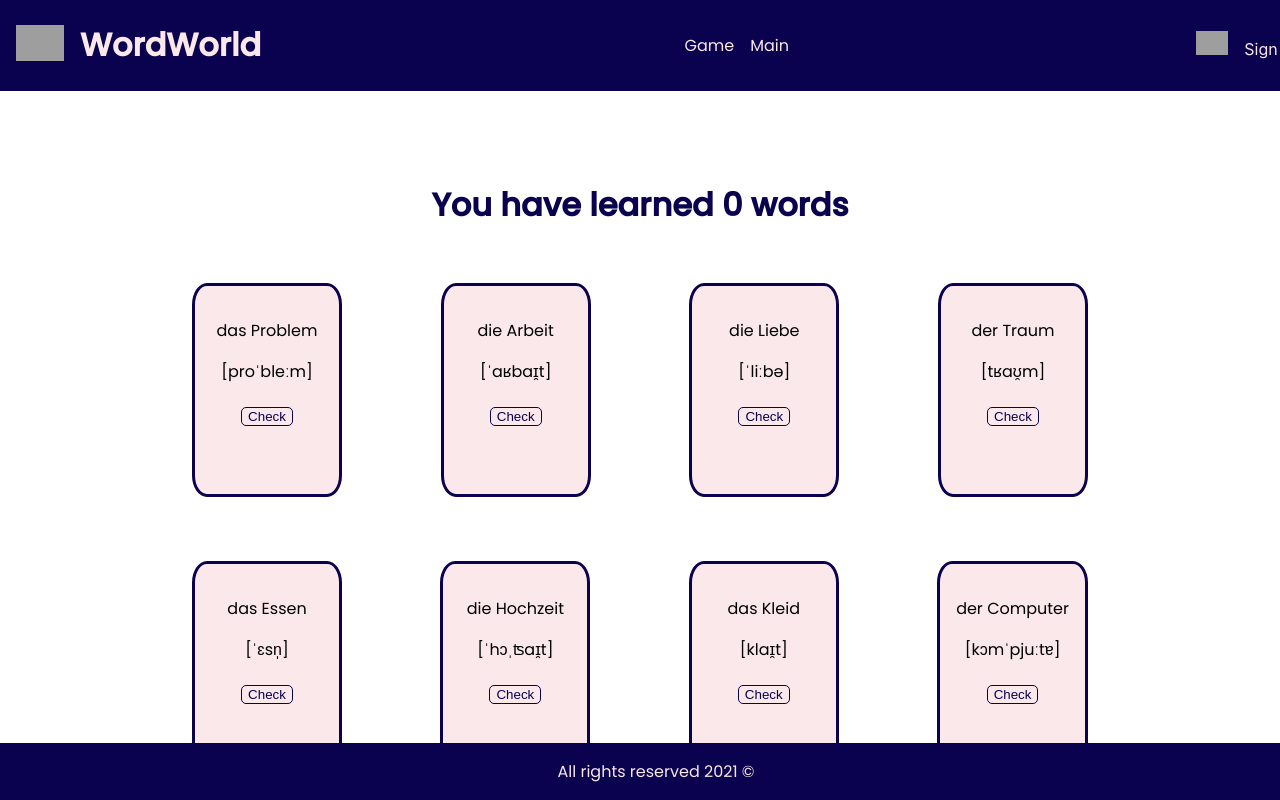
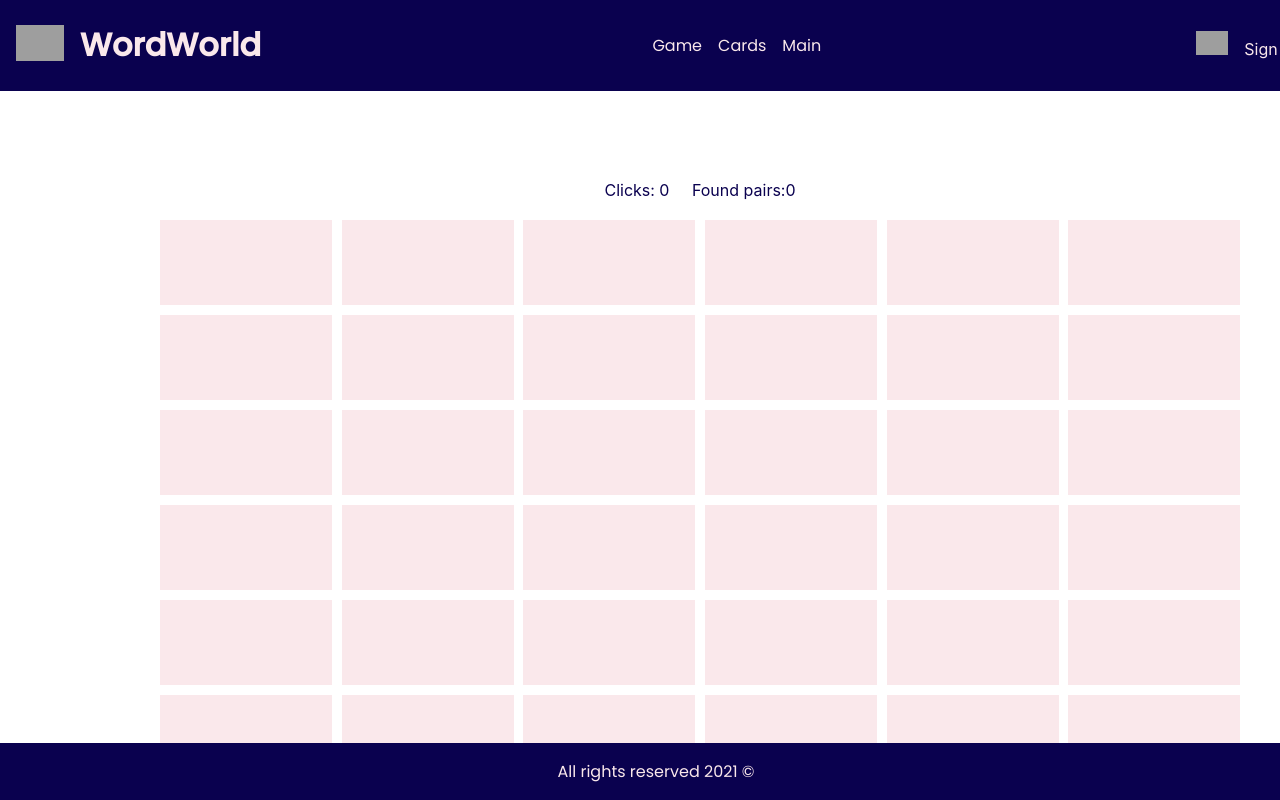
Before and after one commit to katbeg/words-app, a React (Create React App) app: page /game in a window 1280 px wide. Shown: the top 800 px of the page. Built offline with nearby package versions, Linux system fonts and the light colour scheme; grey boxes are pictures that could not be loaded.

Commit message:
added memo game

```diff
--- a/package.json
+++ b/package.json
@@ -8,6 +8,7 @@
     "@testing-library/jest-dom": "^5.14.1",
     "@testing-library/react": "^11.2.7",
     "@testing-library/user-event": "^12.8.3",
+    "lodash": "^4.17.21",
     "react": "^17.0.2",
     "react-dom": "^17.0.2",
     "react-material-ui-carousel": "^2.3.1",
--- a/src/App.js
+++ b/src/App.js
@@ -2,7 +2,7 @@ import React, { useEffect, useState } from 'react';
 import {  BrowserRouter,
           Switch,
           Route} from 'react-router-dom';
-import Game from './components/game.jsx';
+import Cards from './components/Cards.jsx';
 import './components/styles/card.scss';
 import './components/styles/loader.scss';
 import './components/styles/variables.scss';
@@ -11,7 +11,7 @@ import Loader from './components/loader.jsx';
 import Main from './components/Main.jsx';
 import Footer from './components/Footer.jsx';
 import Page404 from './components/Page404.jsx';
-
+import Game from './components/Game.jsx';
 
 function App() {
   const [isLoading, setLoading] = useState(true);
@@ -31,6 +31,7 @@ function App() {
         <main className='app-main'>
           <Switch>
             <Route exact path='/game' component={(props) => <Game {...props}/>}></Route>
+            <Route exact path='/cards' component={(props) => <Cards {...props}/>}></Route>
             <Route exact path='/' component={(props) => <Main {...props}/>}></Route>
             <Route component={Page404} />
           </Switch>
--- /dev/null
+++ b/src/components/Cards.jsx
@@ -0,0 +1,31 @@
+import React, {useState} from "react";
+import Card from "./card";
+import words from "./words";
+import './styles/cards.scss';
+
+export default function Cards(){
+  const [isLearned, setLearned] = useState(0);
+
+  const addToLearned = () => {
+    setLearned(isLearned+1);
+  }
+
+    return(
+        <div className='game-container'>
+          <h1 className='game-container__title'>{isLearned === 1 ? `You have learned ${isLearned} word` :  `You have learned ${isLearned} words`}</h1>
+          <div className='game-container__main'>
+            {
+              words.map((w) =>
+                <Card
+                  word={w.word}
+                  preposition={w.preposition}
+                  transcription={w.transcription}
+                  translation = {w.translation}
+                  addToLearned={addToLearned}
+                ></Card>
+                )
+            }
+          </div>
+        </div>
+    )
+}
--- a/src/components/Slider.jsx
+++ b/src/components/Slider.jsx
@@ -1,4 +1,4 @@
-import React, { Fragment, useState } from 'react';
+import React, { Fragment, useState, useEffect, useRef } from 'react';
 import Carousel from 'react-material-ui-carousel'
 import Card from './card';
 import './styles/slider.scss';
@@ -17,6 +17,11 @@ export default function CardSlider()
 
         }
     }
+
+    const ref = useRef();
+
+    useEffect(() => ref.current && ref.current.focus());
+
     return (
         <Fragment className='slider'>
             <Carousel
@@ -27,7 +32,7 @@ export default function CardSlider()
             >
                 {
                     words.map((w) =>
-                        <Card  word={w.word}
+                        <Card cardRef={ref}  word={w.word}
                         preposition={w.preposition} transcription={w.transcription} translation = {w.translation}/>
                     )
                 }
--- a/src/components/game.jsx
+++ b/src/components/game.jsx
@@ -1,38 +1,77 @@
-import React, {useEffect, useRef, useState}
-from "react";
-import Card from "./card";
+import React, {useState} from "react";
 import words from "./words";
+import {shuffle} from 'lodash';
 import './styles/game.scss';
 
 export default function Game(){
-  const [isLearned, setLearned] = useState(0);
+    let translations = [];
+    let originalWords = [];
+    words.map((w) => {
+        originalWords.push(w.word);
+        translations.push(w.translation);
+    })
 
-  const addToLearned = () => {
-    setLearned(isLearned+1);
-  }
+    const [cards,setCards] = useState( shuffle([...originalWords, ...originalWords]) );
+    const [clicks, setClicks] = useState(0);
+    const [won,setWon] = useState(false);
+    const [activeCards,setActiveCards] = useState([]);
+    const [foundPairs,setFoundPairs] = useState([]);
 
-  const ref = useRef();
+    function flipCard(index) {
+    console.log(index);
+      if (won) {
+        setCards(shuffle([...originalWords, ...originalWords]));
+        setFoundPairs([]);
+        setWon(false);
+        setClicks(0);
+      }
+      if (activeCards.length === 0) {
+        setActiveCards([index]);
+      }
+      if (activeCards.length === 1) {
+        const firstIndex = activeCards[0];
+        const secondsIndex = index;
+        if (cards[firstIndex] === cards[secondsIndex]) {
+          if (foundPairs.length + 2 === cards.length) {
+            setWon(true);
+          }
+          setFoundPairs( [...foundPairs, firstIndex, secondsIndex] );
+        }
+        setActiveCards([...activeCards, index]);
+      }
+      if (activeCards.length === 2) {
+        setActiveCards([index]);
+      }
+      setClicks(clicks + 1);
+    }
 
-  useEffect(() => {
-    ref.current.focus();
-  }, []);
+    return (
+      <div>
+          <div className="stats">
+          {won && (
+            <>You won the game! Congratulations!<br />
+              Click any card to play again.<br /><br />
+            </>
+          )}
+          Clicks: {clicks} &nbsp;&nbsp;&nbsp; Found pairs:{foundPairs.length/2}
+        </div>
+        <div className="board">
+          {cards.map((card, index) => {
+            const flippedToFront =  (activeCards.indexOf(index) !== -1) || foundPairs.indexOf(index) !== -1;
+            return (
+              <div className={"card-outer " + (flippedToFront ? 'flipped' : '')}
+                   onClick={() => flipCard(index)}>
+                <div className="gameCard">
+                  <div className="front">
+                    <p>{card}</p>
+                  </div>
+                  <div className="back" />
+                </div>
+              </div>
+            );
+          })}
+        </div>
 
-    return(
-        <div className='game-container'>
-          <h1 className='game-container__title'>{isLearned === 1 ? `You have learned ${isLearned} word` :  `You have learned ${isLearned} words`}</h1>
-          <div className='game-container__main'>
-            {
-              words.map((w) =>
-                <Card
-                cardRef={ref}
-                word={w.word}
-                preposition={w.preposition}
-                transcription={w.transcription}
-                translation = {w.translation}
-                addToLearned={addToLearned}
-                ></Card>)
-            }
-          </div>
-        </div>
-    )
+      </div>
+    );
 }
--- a/src/components/header.jsx
+++ b/src/components/header.jsx
@@ -14,6 +14,7 @@ function Header(){
             </div>
             <nav className='header__nav'>
                     <Link className='header__nav__link' to='/game'>Game</Link>
+                    <Link className='header__nav__link' to='/cards'>Cards</Link>
                     <Link className='header__nav__link' to='/'>Main</Link>
             </nav>
             <div>
--- /dev/null
+++ b/src/components/styles/cards.scss
@@ -0,0 +1,19 @@
+@import './variables.scss';
+
+.game-container{
+    .card {
+        margin: 2em;
+    }
+    &__main {
+        display: flex;
+        flex-direction: row;
+        flex-wrap: wrap;
+        justify-content: space-between;
+    }
+    &__title {
+        font-family: $mainFont;
+        text-align: center;
+        color: $mainColor;
+    }
+
+}
--- a/src/components/styles/game.scss
+++ b/src/components/styles/game.scss
@@ -1,19 +1,51 @@
 @import './variables.scss';
 
-.game-container{
-    .card {
-        margin: 2em;
-    }
-    &__main {
-        display: flex;
-        flex-direction: row;
-        flex-wrap: wrap;
-        justify-content: space-between;
-    }
-    &__title {
-        font-family: $mainFont;
-        text-align: center;
-        color: $mainColor;
-    }
+.board{
+    width: calc(100vw - 200px);
+    max-width: calc(100vw - 20px);
+    display:grid;
+    grid-gap:10px;
+    margin: auto;
+    grid-template-columns: repeat(6, 1fr);
+}
 
+.card-outer{
+    perspective:1000px;
+    height: calc((100vh - 290px) / 6);
+    max-height: calc((100vw - 80px) / 6);
 }
+.gameCard{
+    font-family: $mainFont;
+    border-radius: 5px;
+    position: relative;
+    width: 100%;
+    height: 100%;
+    transform:rotateY(180deg);
+    transform-style: preserve-3d;
+    transition: all 0.3s;
+    text-align: center;
+    vertical-align: middle;
+}
+.gameCard .front, .gameCard .back{
+    position: absolute;
+    width: 100%;
+    height: 100%;
+    backface-visibility: hidden;
+}
+
+.gameCard .back{
+    background-color: $backgroundColor;
+    transform:rotateY(180deg);
+}
+.card-outer.flipped .gameCard{
+    transform:rotateY(0);
+}
+
+.stats{
+    width: 400px;
+    margin: 0 auto;
+    text-align: center;
+    color: $mainColor;
+    padding: 20px 0;
+    font-size: 1rem;
+}
--- a/src/components/words.js
+++ b/src/components/words.js
@@ -38,7 +38,39 @@ const words = [
     {preposition: 'das',
     word: 'Jahr',
     transcription: 'ˈjaːɐ̯',
-    translation: 'Год'}
+    translation: 'Год'},
+    {preposition: 'das',
+    word: 'Leben',
+    transcription: '[ˈle:bən]',
+    translation: 'Жизнь'},
+    {preposition: 'die',
+    word: 'Mutter',
+    transcription: '[ˈmʊtɐ]',
+    translation: 'Мать'},
+    {preposition: 'der',
+    word: 'Vater',
+    transcription: ' [ˈfa:tɐ,̍ fɛ:tɐ]',
+    translation: 'Отец'},
+    {preposition: 'der',
+    word: 'Zug',
+    transcription: '[tsu:k,̍ ʦy:gə]',
+    translation: 'Поезд'},
+    {preposition: 'das',
+    word: 'Auto',
+    transcription: '[ˈaʊto]',
+    translation: 'Машина'},
+    {preposition: 'die',
+    word: 'Stadt',
+    transcription: '[ʃtat]',
+    translation: 'Город'},
+    {preposition: 'das',
+    word: 'Land',
+    transcription: '[lant]',
+    translation: 'Страна'},
+    {preposition: 'der',
+    word: 'Hut',
+    transcription: '[hu:t]',
+    translation: 'Шляпа'}
   ];
 
   export default words;
```
